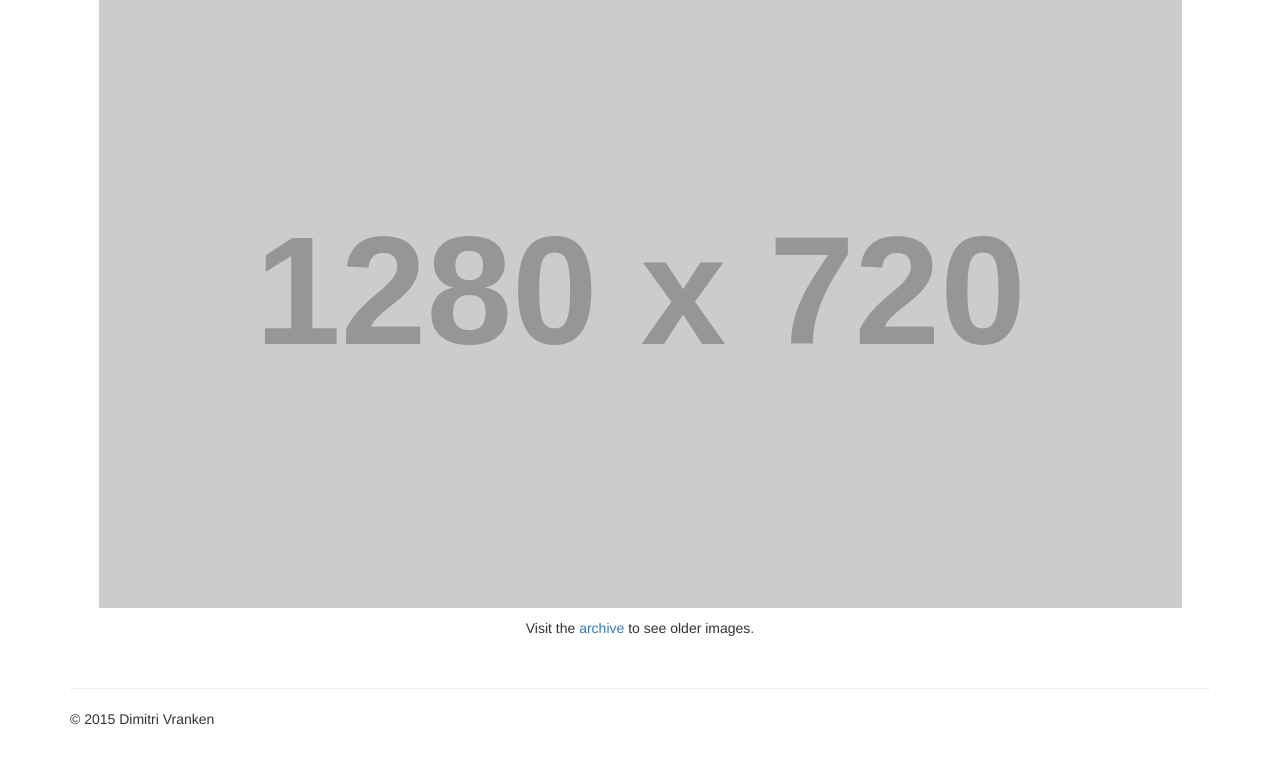
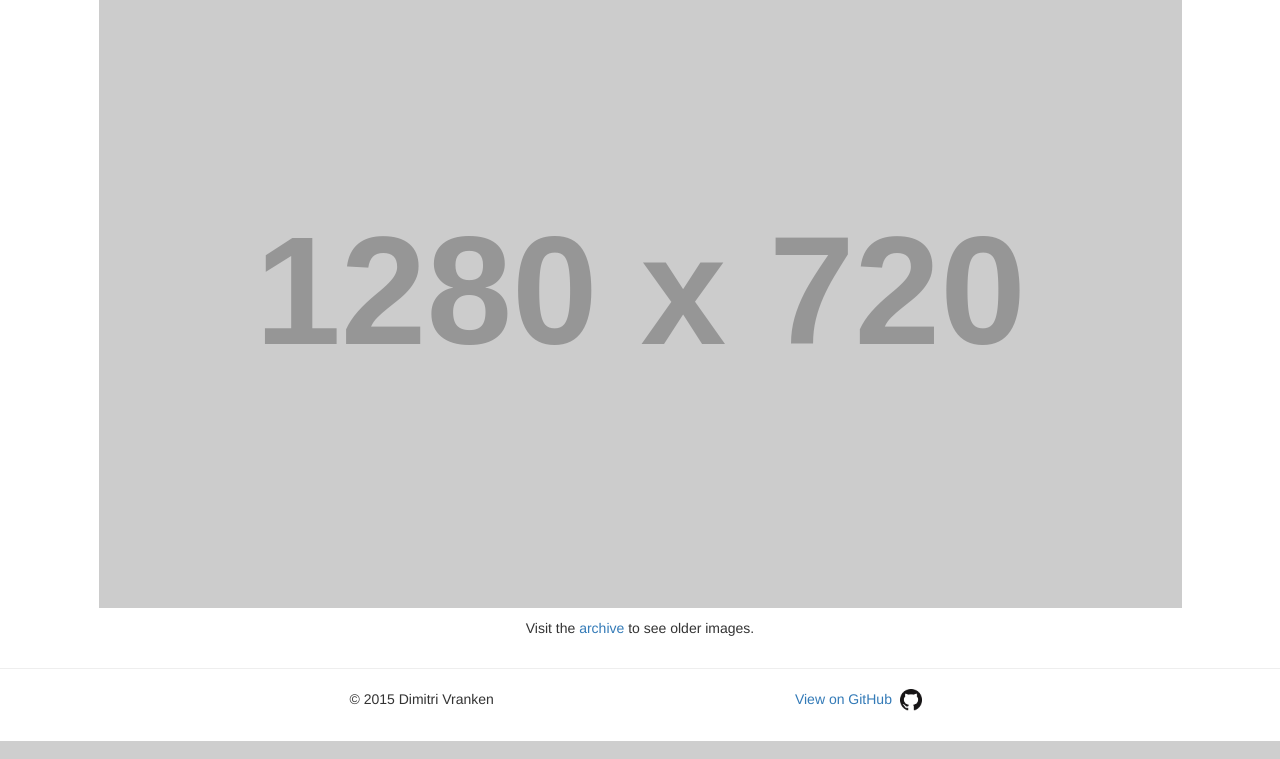
Before and after one commit to drasive/panorama-website, a PHP site: page /index.php in a window 1280 px wide. Shown: the part 264-1023 px from the top of the page. Run offline with PHP 8.4, Linux system fonts and the light colour scheme; grey boxes labelled with a size stand in for pictures from a placeholder-image service; some libraries are stand-ins or nearby versions.

Commit message:
[Website] Extended the footer

```diff
--- a/Website/wwwroot/_footer.php
+++ b/Website/wwwroot/_footer.php
@@ -1,5 +1,15 @@
 <hr>
 
 <footer>
-    <p>&copy; 2015 Dimitri Vranken</p>
+    <div class="row">
+        <div class="col-xs-4 col-xs-offset-2 text-center">
+            <p>&copy; 2015 Dimitri Vranken</p>
+        </div>
+        <div class="col-xs-4 text-center">
+            <p>
+                <a href="https://github.com/drasive/panorama-website" target="_blank">View on GitHub</a>
+                &nbsp;<a href="https://github.com/drasive/panorama-website" target="_blank"><img src="images/github_mark.png" height="22" /></a>
+            </p>
+        </div>
+    </div>
 </footer>
--- a/Website/wwwroot/archive.php
+++ b/Website/wwwroot/archive.php
@@ -77,7 +77,6 @@
         </div>
 
         <?php require("_footer.php") ?>
-    </div>
 
     <!-- Scripts -->
     <script src="bower_components/jquery/dist/jquery.min.js"></script>
--- a/Website/wwwroot/index.php
+++ b/Website/wwwroot/index.php
@@ -51,9 +51,9 @@
                 </p>
             </div>
         </div>
+    </div>
 
         <?php require("_footer.php") ?>
-    </div>
 
     <!-- Scripts -->
     <script src="bower_components/jquery/dist/jquery.min.js"></script>
```
Also changed, not shown: Website/wwwroot/images/github_mark.png (added).
